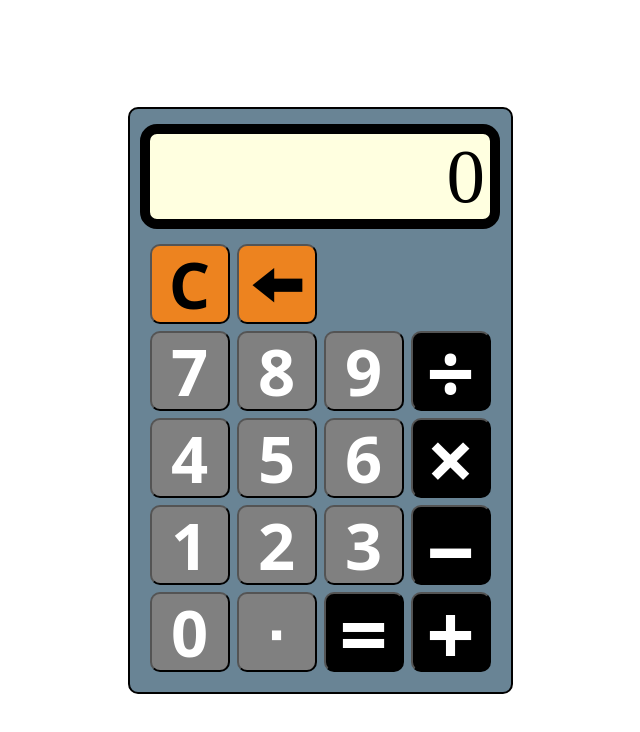
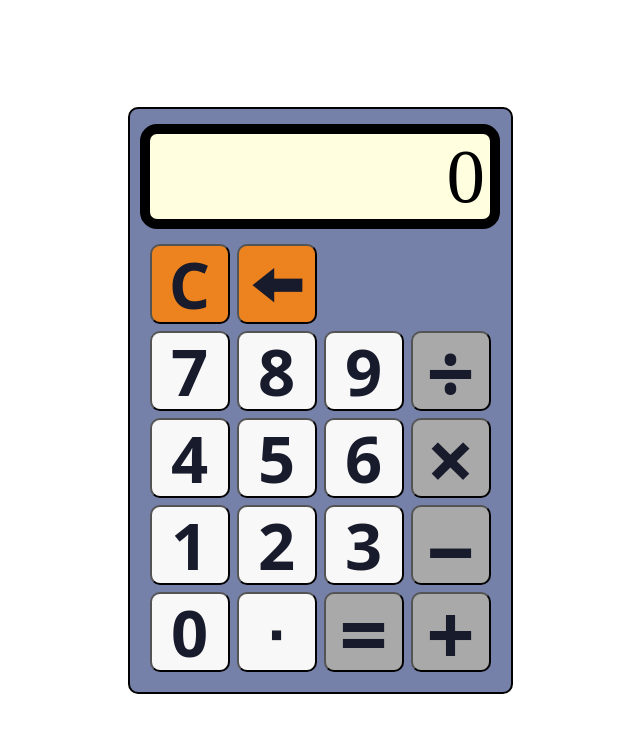
Before and after one commit to DomingoGS/odin-calculator, a plain HTML site: page index.html in a window 1280 px wide. Shown: the whole page, without its empty margins (320-960 px from the left). Drawn offline with Linux system fonts and the light colour scheme.

Commit message:
Adjust calculator colour scheme

```diff
--- a/css/styles.css
+++ b/css/styles.css
@@ -8,7 +8,7 @@ body {
 /* key component */
 button  {
     border-radius: 10px;
-    color: white;
+    color: rgb(24, 27, 44);
     font-family:system-ui, -apple-system, BlinkMacSystemFont, 'Segoe UI', Roboto, Oxygen, Ubuntu, Cantarell, 'Open Sans', 'Helvetica Neue', sans-serif;
     font-size: 65px;
     font-weight: 600;
@@ -19,17 +19,16 @@ button  {
 }
 
 button.btn-digit {
-    background-color: grey;
+    background-color: rgb(248, 248, 248);
 }
 
 button.btn-operator {
-    background-color: black;
+    background-color: rgb(169, 169, 169);
     font-size: 85px;
 }
 
 button.btn-delete {
     background-color: rgb(237, 131, 31);
-    color: black;
 }
 
 /* keypad component */
@@ -75,5 +74,5 @@ button.btn-delete {
     justify-content: center;
     align-items: center;
     width: 361px;
-    background-color: rgb(105, 132, 149);
+    background-color: rgb(118, 129, 169);
 }
```
